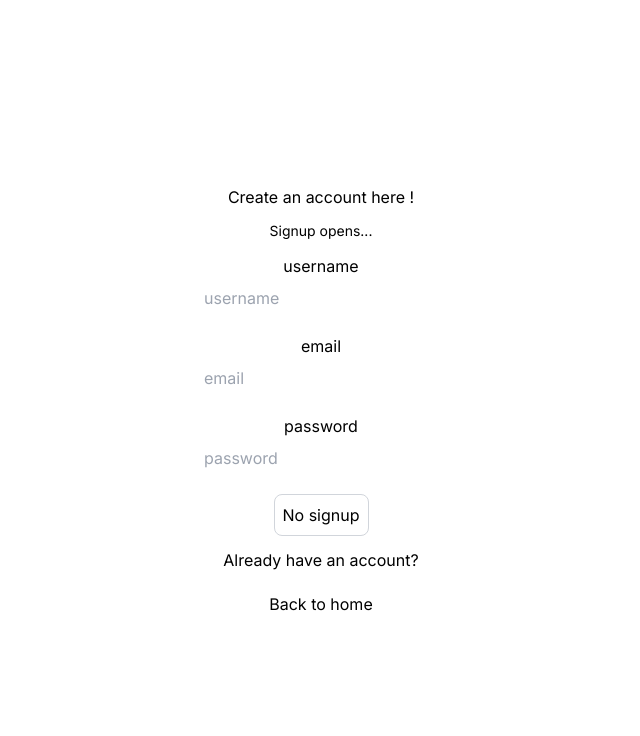
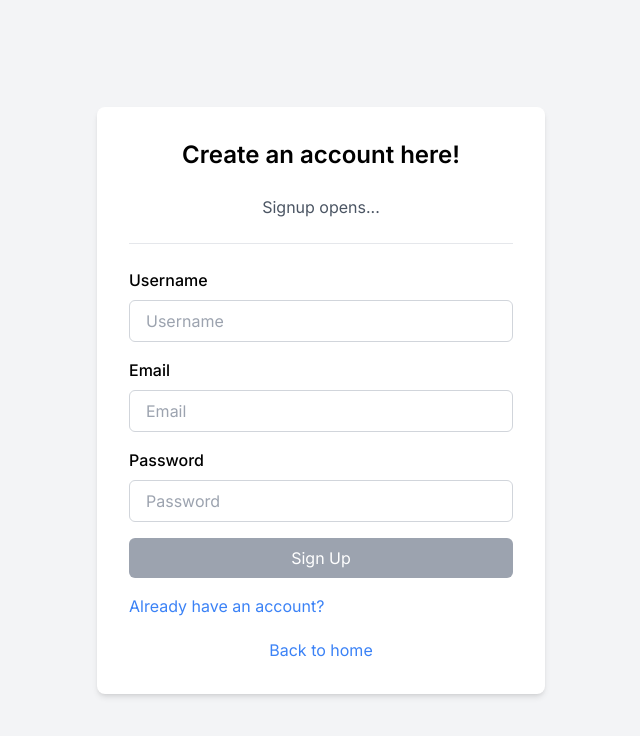
Before and after one commit to krishnasaw8340/NextJs-auth, a Next.js app: page /signup in a window 1280 px wide. Shown: the top 736 px of the page, without its empty margins (319-959 px from the left). Built offline with nearby package versions, Linux system fonts and the light colour scheme.

Commit message:
profile-page-style

```diff
--- a/src/app/page.tsx
+++ b/src/app/page.tsx
@@ -2,14 +2,24 @@ import Link from "next/link";
 
 export default function Home() {
   return (
-    <main className="flex min-h-screen flex-col items-center justify-between p-24">
-      <h1>Authentication Project Using mailtrap.io</h1>
-      <div className="m-5 ">
-        Want to create account?
-        <Link href="/signup" className="font-medium bg-orange-600 py-1 px-1 text-white rounded-lg pl-4 m-5">Create</Link>
-        {/* <hr/> */}
-
-        <Link href="/login" className="font-medium bg-yellow-600 px-1 py-1 text-white rounded-md m5 pl-3">Login</Link>
+    <main className="flex flex-col items-center justify-center min-h-screen bg-gradient-to-b from-blue-400 to-purple-600 text-white p-8">
+      <div className="max-w-2xl text-center">
+        <h1 className="text-4xl font-bold mb-4">Welcome to My Authentication Project!</h1>
+        <p className="text-lg mb-8">
+          I created this application to learn and implement authentication using Next.js and Mailtrap.io.
+        </p>
+        <div className="flex flex-col sm:flex-row items-center justify-center space-y-4 sm:space-y-0 sm:space-x-4">
+          <Link href="/signup">
+            <button className="bg-orange-500 hover:bg-orange-600 py-3 px-6 rounded-lg text-lg font-medium transition duration-300 ease-in-out">
+              Create an Account
+            </button>
+          </Link>
+          <Link href="/login">
+            <button className="bg-yellow-500 hover:bg-yellow-600 py-3 px-6 rounded-lg text-lg font-medium transition duration-300 ease-in-out">
+              Login
+            </button>
+          </Link>
+        </div>
       </div>
     </main>
   );
--- a/src/app/profile/page.tsx
+++ b/src/app/profile/page.tsx
@@ -1,5 +1,5 @@
-"use client";
-import React, {useState} from "react";
+"use client"
+import React, { useState } from "react";
 import { toast } from "react-hot-toast";
 import axios from 'axios';
 import Link from "next/link";
@@ -7,45 +7,57 @@ import { useRouter } from "next/navigation";
 
 export default function Profile() {
     const router = useRouter();
-    const [userData, setData] = useState('');
+    const [userData, setUserData] = useState('');
 
     const onLogout = async () => {
         try {
             await axios.get('/api/users/logout');
             toast.success('Logout Successfully!');
             router.push('/login');
-        } catch (error: any) {
+        } catch (error:any) {
             console.log("Error in logout", error);
             toast.error(error.message);
         }
     };
 
     const getUserDetails = async () => {
-        const res = await axios.get('/api/users/tokendata')
-        console.log("it's coming from the frontend",res.data);
-        setData(res.data.data._id)
-    }
+        try {
+            const res = await axios.get('/api/users/tokendata');
+            console.log("User data:", res.data.data._id);
+            setUserData(res.data.data._id);
+        } catch (error) {
+            console.log("Error fetching user details", error);
+            toast.error("Failed to fetch user details");
+        }
+    };
 
-    {console.log("check for setData is setting or not", userData)}
     return (
-        <div className="flex flex-col items-center justify-center min-h-screen py-2">
-            <h1>Dashboard for User</h1>
-            <hr />
-            <p>Profile is coming</p>
-            <hr />
-            {userData && <><h1>User data is <span className="bg-green-400  rounded-md"> <Link href={`/profile/${userData}`}>{userData}</Link></span></h1></>}
+        <div className="flex flex-col items-center justify-center min-h-screen bg-gray-100 py-8">
+            <h1 className="text-3xl font-bold mb-4">Dashboard for User</h1>
+            <hr className="w-16 border-t-2 mb-4 border-gray-400" />
+            <p className="text-lg mb-4">Profile is coming soon...</p>
+            <hr className="w-16 border-t-2 mb-4 border-gray-400" />
+            {userData && (
+                <div className="mb-4">
+                    <h1 className="text-xl mb-2">User data:</h1>
+                    <p className="bg-green-400 rounded-md p-2">
+                        <Link href={`/profile/${userData}`}>
+                            <span className="text-white cursor-pointer">
+                                {userData}
+                            </span>
+                        </Link>
+                    </p>
+                </div>
+            )}
             <button
                 onClick={onLogout}
-                className="bg-blue-500 hover:bg-blue-700 text-white font-bold py-2 px-4 rounded"
+                className="bg-blue-500 hover:bg-blue-700 text-white font-bold py-2 px-4 rounded focus:outline-none mb-2"
             >
                 Logout
             </button>
-
-
-
             <button
                 onClick={getUserDetails}
-                className="bg-purple-500 hover:bg-purple-700 text-white font-bold py-2 px-4 rounded"
+                className="bg-purple-500 hover:bg-purple-700 text-white font-bold py-2 px-4 rounded focus:outline-none"
             >
                 Get User Details
             </button>
--- a/src/app/signup/page.tsx
+++ b/src/app/signup/page.tsx
@@ -1,95 +1,108 @@
 "use client";
 import Link from "next/link";
-import React, { useEffect } from "react";
+import React, { useEffect, useState } from "react";
 import { useRouter } from "next/navigation";
 import axios from "axios";
 import toast from "react-hot-toast";
 
 export default function SignUp() {
   const router = useRouter();
-    const [user, setUser] = React.useState({
+  const [user, setUser] = useState({
     email: "",
     password: "",
     username: "",
-    })
+  });
 
-    const [buttonDisable, setButtonDisable]= React.useState(false)
-    const [loading,setLoading] = React.useState(false)
+  const [buttonDisable, setButtonDisable] = useState(true);
+  const [loading, setLoading] = useState(false);
 
   const onSignUp = async () => {
-        try{
-            setLoading(true)
+    try {
+      setLoading(true);
       const response = await axios.post("/api/users/signup", user);
-            console.log("SignUp sucsess", response.data)
-            setTimeout(()=>{
-                toast.success("Account Created !")
-            },1000)
-            router.push("/login")
+      console.log("SignUp success", response.data);
+      setTimeout(() => {
+        toast.success("Account Created!");
+      }, 1000);
+      router.push("/login");
+    } catch (error: any) {
+      console.log("Error is this:", error);
+      toast.error(error.message);
+    } finally {
+      setLoading(false);
+    }
+  };
 
-        }
-        catch(error:any)
-        {
-            console.log("Error is this:", error)
-            toast.error(error.message)
+  useEffect(() => {
+    setButtonDisable(!(user.email.length > 0 && user.password.length > 0 && user.username.length > 0));
+  }, [user]);
 
-        }
-        finally {
-            setLoading(false)
-        }
-
-    }
-    useEffect(()=>{
-        if(user.email.length > 0 && user.password.length >0 && user.username.length > 0){
-            setButtonDisable(false)
-        }
-        else{
-            setButtonDisable(true)
-        }
-
-    },[user])
+  const handleChange = (e: React.ChangeEvent<HTMLInputElement>) => {
+    setUser({
+      ...user,
+      [e.target.id]: e.target.value,
+    });
+  };
 
   return (
-        <>
+    <div className="flex flex-col items-center justify-center min-h-screen bg-gray-100 p-4">
+      <div className="w-full max-w-md bg-white p-8 rounded-lg shadow-md">
+        <h1 className="text-2xl font-semibold mb-6 text-center">Create an account here!</h1>
+        <span className="block text-center text-gray-600 mb-6">
+          {loading ? "Processing..." : "Signup opens..."}
+        </span>
+        <hr className="mb-6" />
 
-            <div className="flex flex-col items-center justify-center min-h-screen py-2">
-                <h1>Create an account here !</h1>
-                <h1 className="text-sm mx-3 my-3">{loading?"processing": "Signup opens..."}</h1>
-                <hr />
-                <label htmlFor="usename">username</label>
+        <label htmlFor="username" className="block mb-2 font-medium">Username</label>
         <input
           id="username"
           type="text"
           value={user.username}
-                    onChange={(e) => setUser({ ...user, username: e.target.value })}
-                    placeholder="username"
-                    className="px-4 py-2 mb-4  text-black rounded-md focus:outline-none focus:border-orange-300 "
+          onChange={handleChange}
+          placeholder="Username"
+          className="w-full px-4 py-2 mb-4 border border-gray-300 rounded-md focus:outline-none focus:border-orange-300"
         />
-                <label htmlFor="email">email</label>
+
+        <label htmlFor="email" className="block mb-2 font-medium">Email</label>
         <input
           id="email"
           type="email"
           value={user.email}
-                    onChange={(e) => setUser({ ...user, email: e.target.value })}
-                    placeholder="email"
-                    className="px-4 py-2 mb-4 text-black rounded-md focus:outline-none focus:border-orange-300 "
+          onChange={handleChange}
+          placeholder="Email"
+          className="w-full px-4 py-2 mb-4 border border-gray-300 rounded-md focus:outline-none focus:border-orange-300"
         />
 
-                <label htmlFor="password">password</label>
+        <label htmlFor="password" className="block mb-2 font-medium">Password</label>
         <input
           id="password"
           type="password"
           value={user.password}
-                    onChange={(e) => setUser({ ...user, password: e.target.value })}
-                    placeholder="password"
-                    className="px-4 py-2 mb-4 rounded-md focus:outline-none focus:border-orange-300 text-black"
+          onChange={handleChange}
+          placeholder="Password"
+          className="w-full px-4 py-2 mb-4 border border-gray-300 rounded-md focus:outline-none focus:border-orange-300"
         />
 
-                <button onClick={onSignUp} className=" mb-3 p-2 border border-gray-300 rounded-lg focus:outline-none focus:border-green-300">{buttonDisable ? "No signup" : "Signup" }</button>
-                <Link href="/login">Already have an account?</Link>
-                <span className="mt-5">
-                    <Link href="/">Back to home</Link>
-                </span>
+        <button
+          onClick={onSignUp}
+          className={`w-full py-2 px-4 mb-4 text-white rounded-md focus:outline-none ${buttonDisable ? "bg-gray-400 cursor-not-allowed" : "bg-blue-500 hover:bg-blue-600"}`}
+          disabled={buttonDisable}
+        >
+          {loading ? "Signing up..." : "Sign Up"}
+        </button>
+
+        <div className="flex justify-between">
+          <Link href="/login" className="text-blue-500 hover:underline">
+            Already have an account?
+          </Link>
         </div>
-        </>
-    )
+
+        <div className="mt-5 text-center">
+          <Link href="/" className="text-blue-500 hover:underline">
+            Back to home
+          </Link>
+        </div>
+      </div>
+    </div>
+  );
 }
```
Lines whose indentation alone changed are shown as unchanged.
